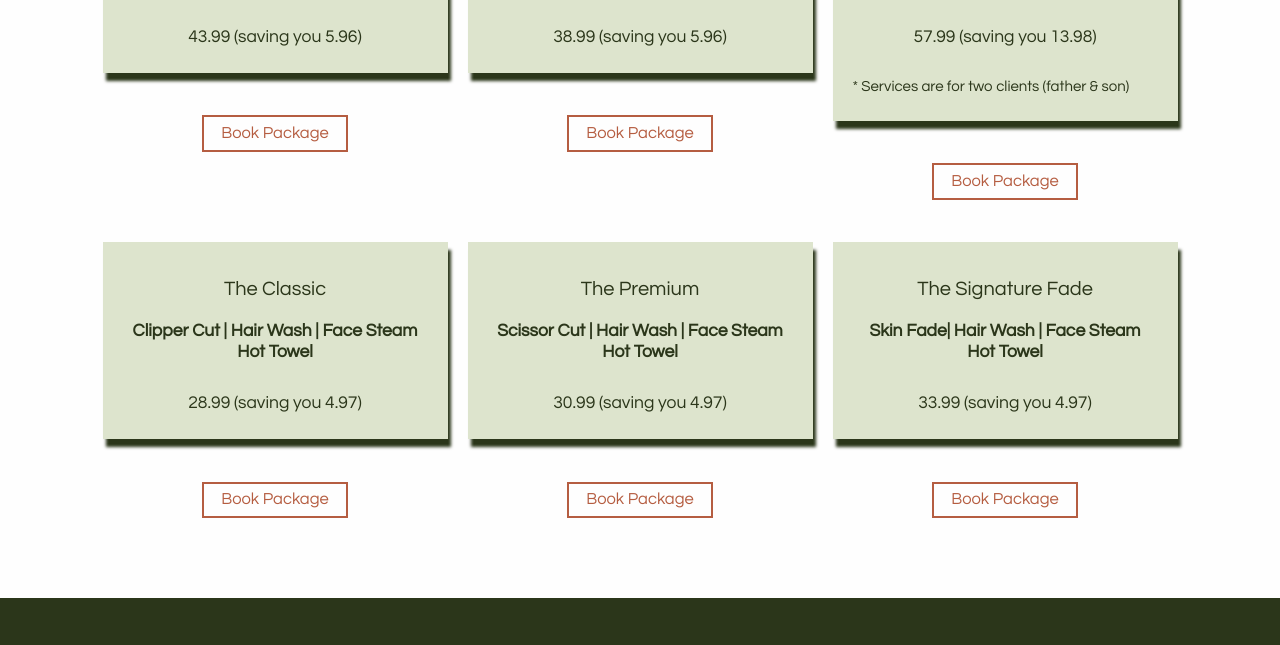
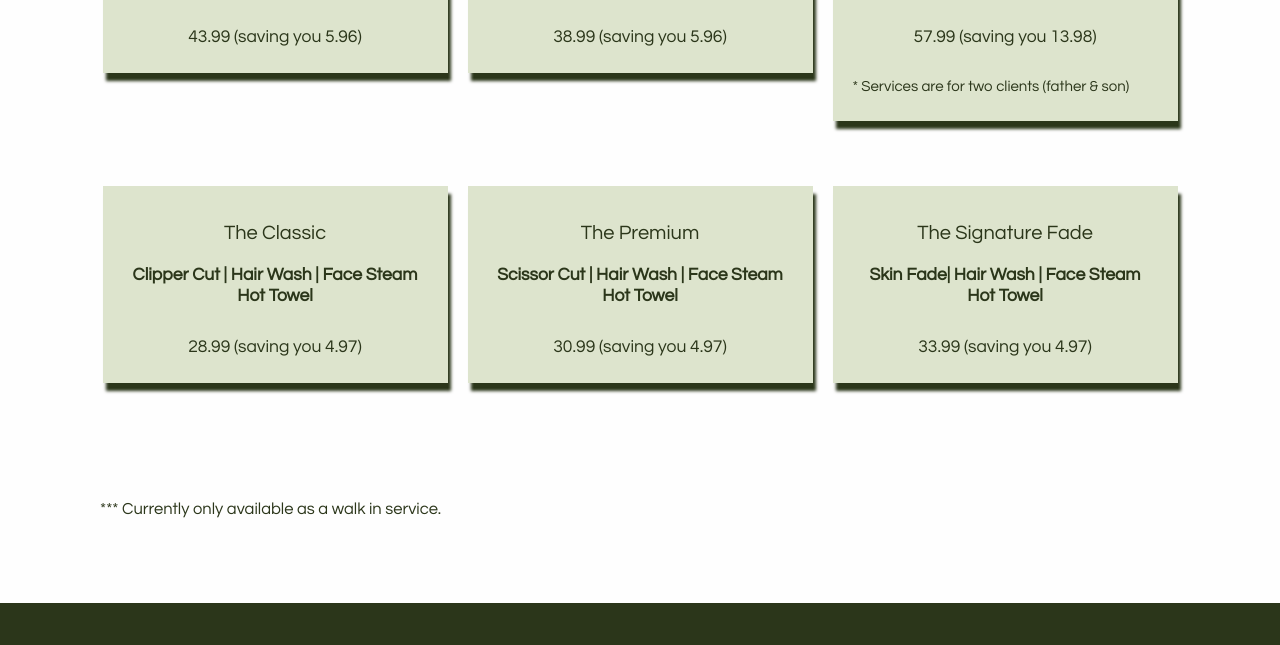
Before and after one commit to neringabickmore/phase2, a website: page barbers-packages.html in a window 1280 px wide. Shown: the part 784-1429 px from the top of the page. Drawn offline with nearby package versions, Linux system fonts and the light colour scheme.

Commit message:
removed booking buttons

```diff
--- a/barbers-packages.html
+++ b/barbers-packages.html
@@ -190,10 +190,10 @@
                     </div>
                      <!-- Call to action buttons -->
                      <div class="col-12 text-center mt-auto py-5">
-                        <!-- Book online --> <a
-                            href="https://s-iq.co/BookingPortal/dist/?salonid=ef1683b6-b001-41cb-ad21-971c2c754945&tab=book"
+                        <!-- Book online  -->
+                        <!-- <a href="https://s-iq.co/BookingPortal/dist/?salonid=ef1683b6-b001-41cb-ad21-971c2c754945&tab=book"
                             class="btn btn__border col-8 col-sm-5" aria-label="book appointment online"
-                            rel="noopener noreferrer" target=_blank><span>Book Package</span></a>
+                            rel="noopener noreferrer" target=_blank><span>Book Package</span></a> -->
                     </div>
                 </div>
                 <!-- #3 The Full Gentleman -->
@@ -205,10 +205,11 @@
                     </div>
                      <!-- Call to action buttons -->
                      <div class="col-12 text-center mt-auto py-5">
-                        <!-- Book online --> <a
+                        <!-- Book online -->
+                         <!-- <a
                             href="https://s-iq.co/BookingPortal/dist/?salonid=ef1683b6-b001-41cb-ad21-971c2c754945&tab=book"
                             class="btn btn__border col-8 col-sm-5" aria-label="book appointment online"
-                            rel="noopener noreferrer" target=_blank><span>Book Package</span></a>
+                            rel="noopener noreferrer" target=_blank><span>Book Package</span></a> -->
                     </div>
                 </div>
                 <!-- #1 Father & Son -->
@@ -221,10 +222,11 @@
                     </div>
                      <!-- Call to action buttons -->
                      <div class="col-12 text-center mt-auto py-5">
-                        <!-- Book online --> <a
+                        <!-- Book online -->
+                         <!-- <a
                             href="https://s-iq.co/BookingPortal/dist/?salonid=ef1683b6-b001-41cb-ad21-971c2c754945&tab=book"
                             class="btn btn__border col-8 col-sm-5" aria-label="book appointment online"
-                            rel="noopener noreferrer" target=_blank><span>Book Package</span></a>
+                            rel="noopener noreferrer" target=_blank><span>Book Package</span></a> -->
                     </div>
                 </div>
                 <!-- #4 The Classic-->
@@ -236,10 +238,11 @@
                     </div>
                      <!-- Call to action buttons -->
                      <div class="col-12 text-center mt-auto py-5">
-                        <!-- Book online --> <a
+                        <!-- Book online -->
+                         <!-- <a
                             href="https://s-iq.co/BookingPortal/dist/?salonid=ef1683b6-b001-41cb-ad21-971c2c754945&tab=book"
                             class="btn btn__border col-8 col-sm-5" aria-label="book appointment online"
-                            rel="noopener noreferrer" target=_blank><span>Book Package</span></a>
+                            rel="noopener noreferrer" target=_blank><span>Book Package</span></a> -->
                     </div>
                 </div>
                 <!-- #5 The Premium-->
@@ -251,10 +254,11 @@
                     </div>
                      <!-- Call to action buttons -->
                      <div class="col-12 text-center mt-auto py-5">
-                        <!-- Book online --> <a
+                        <!-- Book online -->
+                         <!-- <a
                             href="https://s-iq.co/BookingPortal/dist/?salonid=ef1683b6-b001-41cb-ad21-971c2c754945&tab=book"
                             class="btn btn__border col-8 col-sm-5" aria-label="book appointment online"
-                            rel="noopener noreferrer" target=_blank><span>Book Package</span></a>
+                            rel="noopener noreferrer" target=_blank><span>Book Package</span></a> -->
                     </div>
                 </div>
                 <!-- #6 The Signature Fade-->
@@ -267,12 +271,17 @@
                     </div>
                      <!-- Call to action buttons -->
                      <div class="col-12 text-center mt-auto py-5">
-                        <!-- Book online --> <a
+                        <!-- Book online -->
+                          <!-- <a
                             href="https://s-iq.co/BookingPortal/dist/?salonid=ef1683b6-b001-41cb-ad21-971c2c754945&tab=book"
                             class="btn btn__border col-8 col-sm-5" aria-label="book appointment online"
-                            rel="noopener noreferrer" target=_blank><span>Book Package</span></a>
+                            rel="noopener noreferrer" target=_blank><span>Book Package</span></a> -->
                     </div>
                 </div>
+            </div>
+            <div class="justify-content-center row py-3 align-items-top">
+                <div class="col-12 text-center py-5">
+                    <p>*** Currently only available as a walk in service.
             </div>
         </div>
     </main>
```
